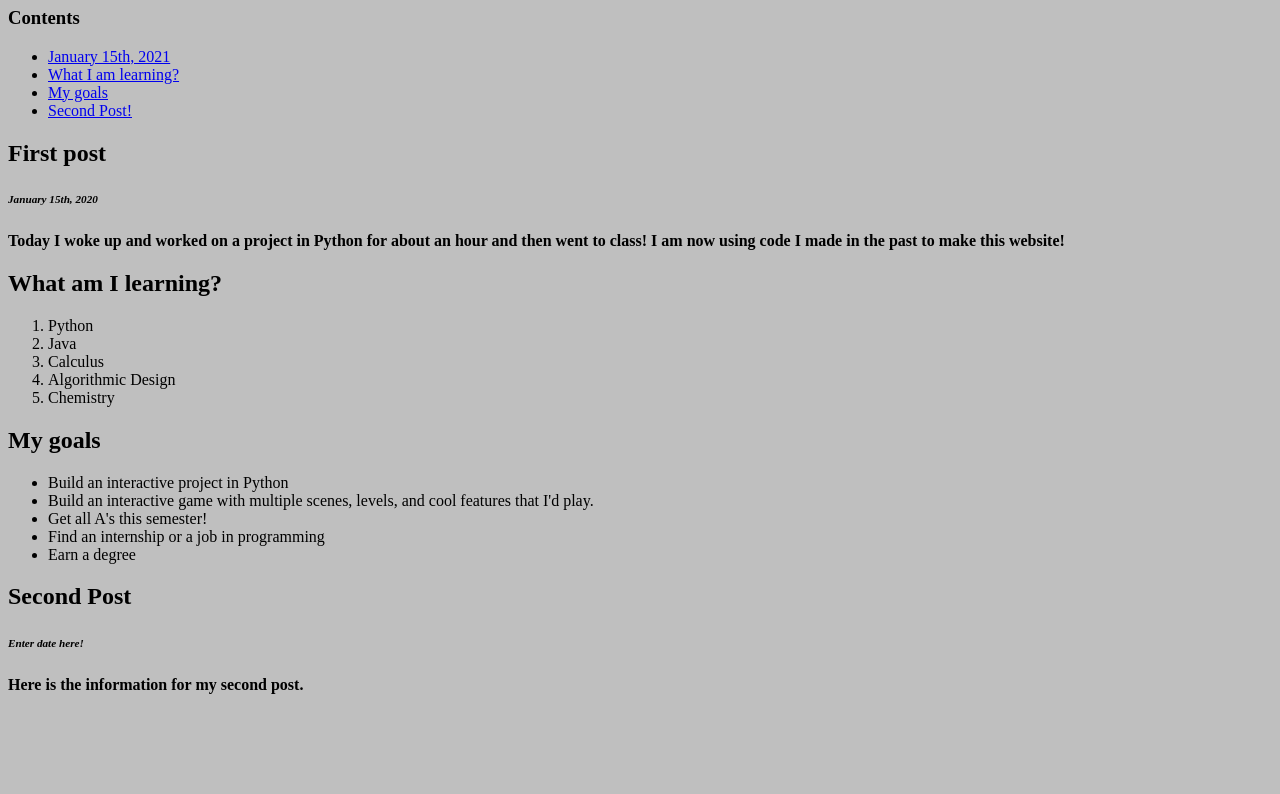
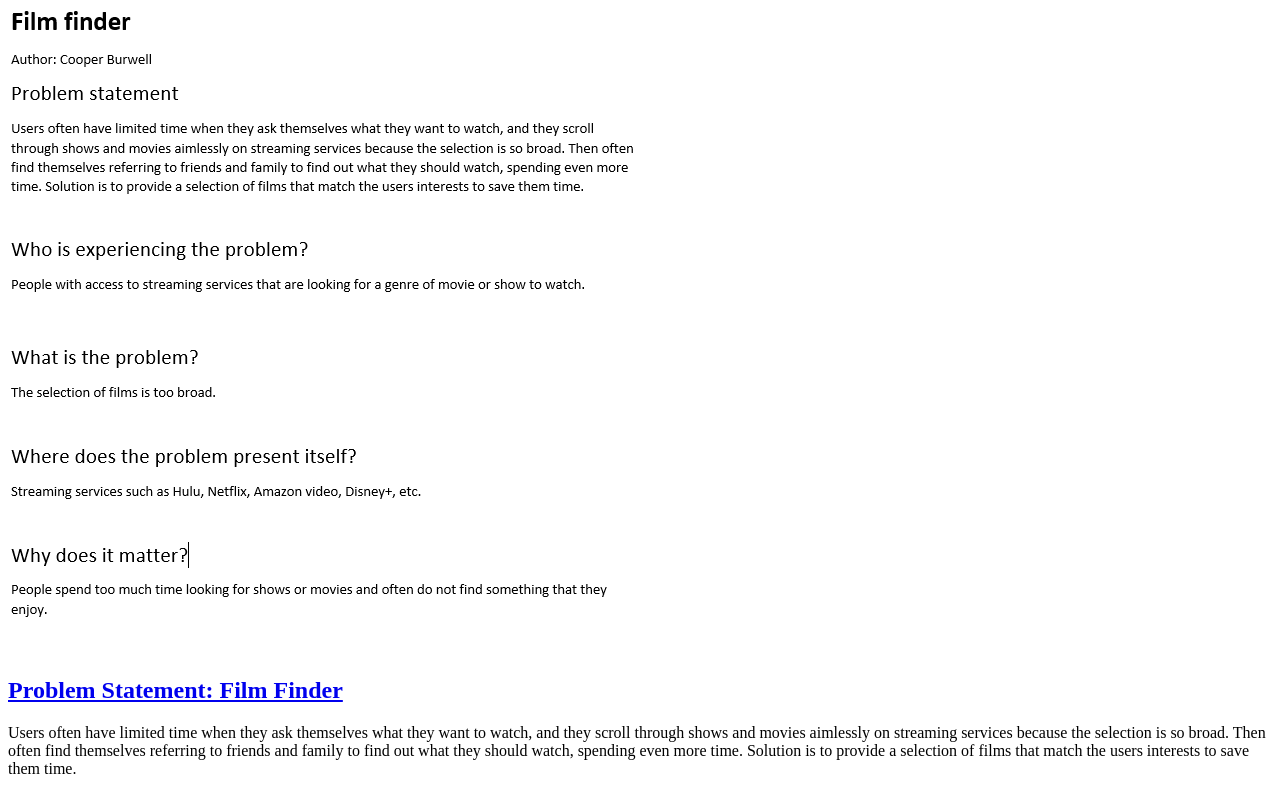
Before and after one commit to cooperburwell/cooperburwell.github.io, a plain HTML site: page index.html in a window 1280 px wide. Shown: the part 73-867 px from the top of the page. Before the commit the page ends 800 px from the top, so only its background shows below. Drawn offline with Linux system fonts and the light colour scheme.

Commit message:
Add files via upload

```diff
--- a/index.html
+++ b/index.html
@@ -2,68 +2,24 @@
 <html>
     <head>
         <meta charset="utf-8">
-        <style>
-            #title{
-                text-align: center;
-                color: rgb(0, 13, 255);
-            }
-            body{
-                background-color: rgb(191, 191, 191);
-            }
-            p{
-                font-weight: bold;
-                font-family: aerial;
-                line-height: 1.2em;
-            }
-            .date{
-                font-style: italic;
-                font-size: 0.7em;
-            }
-
         </style>
         <title>Project: Blog</title>
     </head>
     <body>
 
         <h1 id = "title">Cooper's CSCE 190 Site</h1>
+        <section class="assignment">
+            <a href="files/CSCE190Problem.pdf"><img src="images/FilmFinderCSCE190.png"></a>
+            <section class="ass-details">
+                <a href="files/CSCE190Problem.pdf"><h2> Problem Statement: Film Finder </h2></a>
+                <p>
+                    Users often have limited time when they ask themselves what they want to watch, and they scroll through shows and movies aimlessly on streaming services because the selection is so broad. Then often find themselves referring to friends and family to find out what they should watch, spending even more time. Solution is to provide a selection of films that match the users interests to save them time.
+                </p>
 
-        <h3>Contents</h3>
-        <ul>
-            <li><a href= "#post1"> January 15th, 2021 </a> </li>
-            <li><a href = "#learning"> What I am learning? </a></li>
-            <li><a href = "#goals"> My goals </a> </li>
-            <li> <a href ="#post2"> Second Post!</a> </li>
-        </ul>
+            </section>
+        </section>
 
-        <h2 id ="post1">First post</h2>
-        <h6 class = "date">January 15th, 2020</h6>
 
-        <p>Today I woke up and worked on a project in Python for about an hour and then went to class! I am now using code I made in the past to make this website!</p>
-
-        <h2 id = "learning"> What am I learning?</h2>
-
-        <ol>
-            <li> Python </li>
-            <li> Java </li>
-            <li> Calculus </li>
-            <li> Algorithmic Design </li>
-            <li> Chemistry </li>
-        </ol>
-
-        <h2 id = "goals"> My goals </h2>
-        <ul>
-            <li> Build an interactive project in Python</li>
-            <li> Build an interactive game with multiple scenes, levels, and cool features that I'd play. </li>
-            <li> Get all A's this semester! </li>
-            <li> Find an internship or a job in programming </li>
-            <li> Earn a degree </li>
-
-        </ul>
-
-        <h2 id ="post2"> Second Post</h2>
-        <h6 class = "date">Enter date here!</h6>
-
-        <p>Here is the information for my second post. </p>
 
     </body>
 </html>
```
Also changed, not shown: Images/FilmFinderCSCE190.PNG (added), 1 other file.
